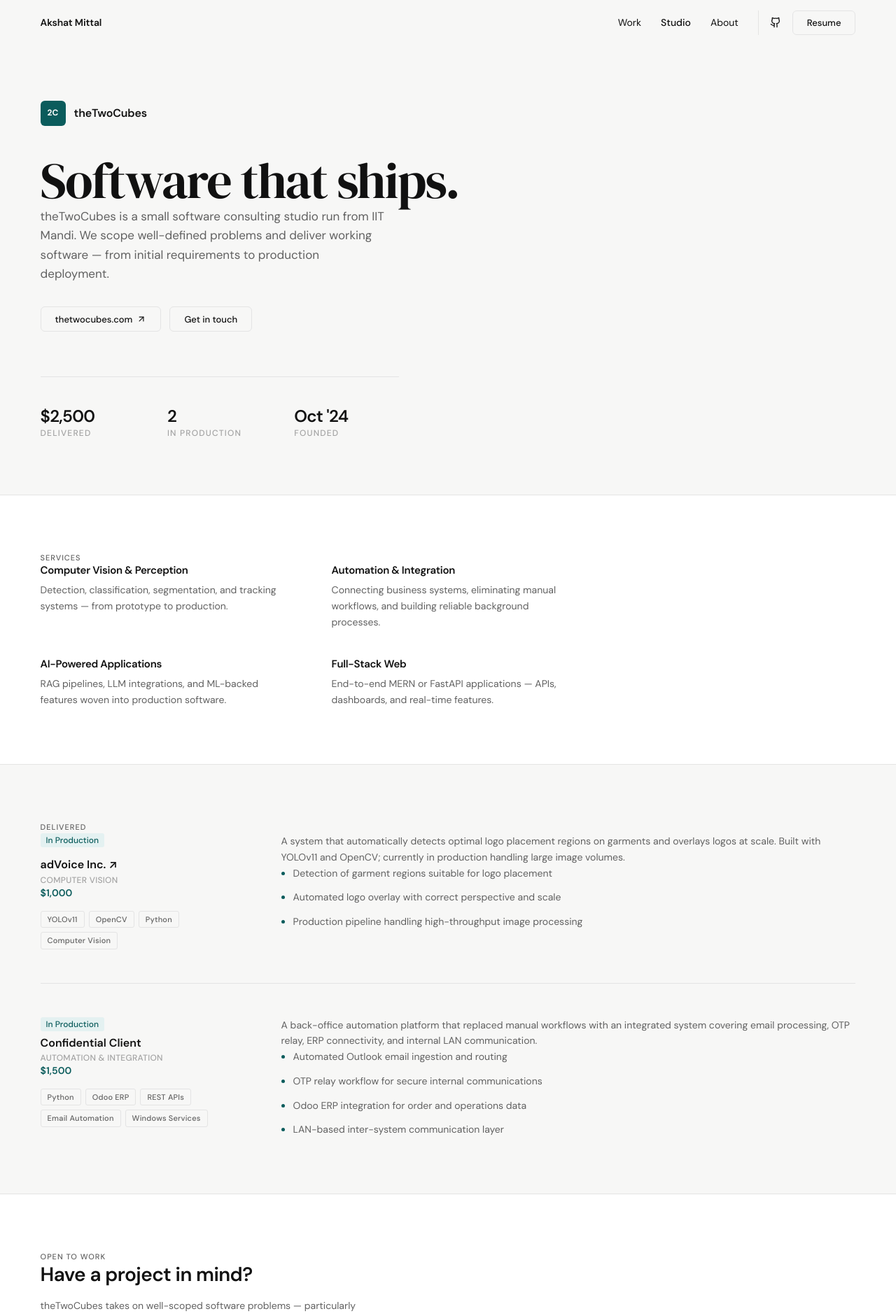
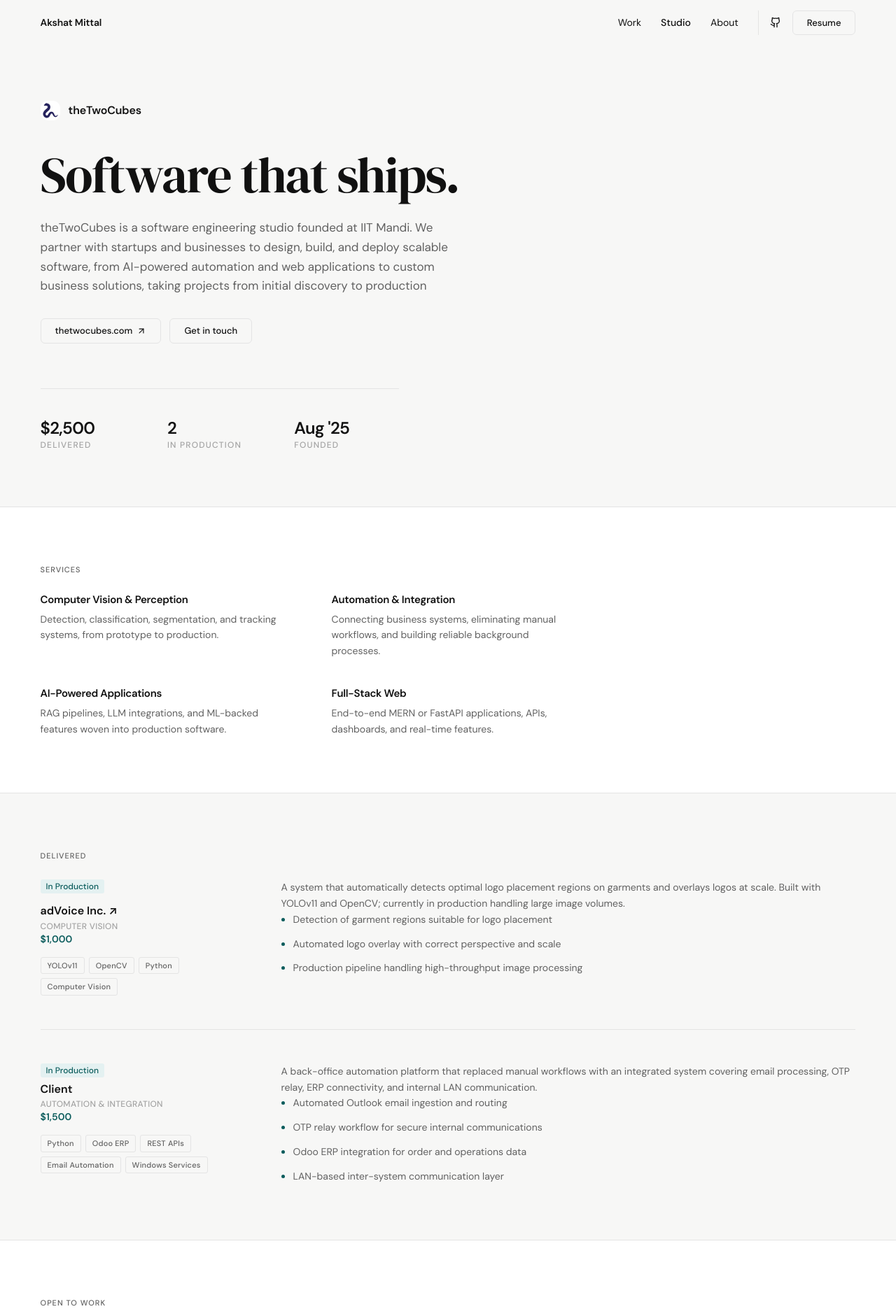
Before and after one commit to akshatidk29/MyPortfolio, a React (Vite) app: page /studio in a window 1280 px wide. Shown: the top 1881 px of the page at 70% size. Built offline with nearby package versions, Linux system fonts and the light colour scheme.

Commit message:
fixed routing issues and added the logo for theTwoCubes

```diff
--- a/index.html
+++ b/index.html
@@ -3,7 +3,7 @@
   <head>
     <meta charset="UTF-8" />
     <meta name="viewport" content="width=device-width, initial-scale=1.0" />
-    <meta name="description" content="Akshat Mittal — CSE student at IIT Mandi. AI systems, robotics, and production software. Founder at theTwoCubes." />
+    <meta name="description" content="Akshat Mittal, CSE student at IIT Mandi. AI systems, robotics, and production software. Founder at theTwoCubes." />
     <meta property="og:title" content="Akshat Mittal" />
     <meta property="og:description" content="CSE @ IIT Mandi. AI systems, robotics, production software. Founder at theTwoCubes." />
     <meta property="og:type" content="website" />
--- a/src/Pages/About.jsx
+++ b/src/Pages/About.jsx
@@ -6,13 +6,13 @@
     period: "Oct 2024 – Present",
     points: [
       "Founded and lead a software consulting studio, delivering production software while managing end-to-end product development, deployment, and client communication.",
-      "Delivered a computer vision system using YOLOv11 and OpenCV — automatically detects optimal logo placement on garments; in production handling large image volumes.",
-      "Delivered a back-office automation platform integrating Outlook email processing, OTP relay workflows, Odoo ERP, and LAN communication — reducing manual intervention significantly.",
+      "Delivered a computer vision system using YOLOv11 and OpenCV, automatically detects optimal logo placement on garments; in production handling large image volumes.",
+      "Delivered a back-office automation platform integrating Outlook email processing, OTP relay workflows, Odoo ERP, and LAN communication, reducing manual intervention significantly.",
     ],
   },
   {
     title: "Inter IIT Tech Meet 14.0",
-    org: "Algorithmic Trading — Ebullient Securities",
+    org: "Algorithmic Trading, Ebullient Securities",
     orgHref: null,
     period: "December 2025",
     points: [
@@ -82,7 +82,7 @@
       <section className="section-white py-20 border-t border-[color:var(--line)]">
         <div className="container">
           <p className="eyebrow mb-10">Experience</p>
-
+          <br/>
           <div className="space-y-12">
             {experience.map((item, i) => (
               <div
@@ -200,7 +200,7 @@
       <section className="section-dark py-20">
         <div className="container">
           <p className="eyebrow-light mb-10">Recognition</p>
-
+          <br/>
           <div className="grid md:grid-cols-2 gap-12 md:gap-20">
             {/* Competitions */}
             <div>
--- a/src/Pages/Home.jsx
+++ b/src/Pages/Home.jsx
@@ -8,7 +8,7 @@
 export default function Home() {
   return (
     <main>
-      {/* ── Hero ──────────────────────────────────────────────────────────── */}
+      {/*  Hero  */}
       <section className="min-h-screen flex flex-col justify-center pt-24 pb-20">
         <div className="container">
           <div className="grid lg:grid-cols-[1fr_auto] items-center gap-12">
@@ -21,7 +21,7 @@
               >
                 Akshat Mittal
               </h1>
-
+              <br />
               <p
                 className="mt-6 text-[color:var(--ink-muted)] leading-relaxed"
                 style={{ fontSize: "1.0625rem", maxWidth: "620px" }}
@@ -58,7 +58,7 @@
         </div>
       </section>
 
-      {/* ── Selected Work ─────────────────────────────────────────────────── */}
+      {/*  Selected Work  */}
       <section className="section-white border-t border-[color:var(--line)] py-20">
         <div className="container">
           <div className="flex items-end justify-between mb-12">
--- a/src/Pages/Studio.jsx
+++ b/src/Pages/Studio.jsx
@@ -19,7 +19,7 @@
   },
   {
     id: 2,
-    client: "Confidential Client",
+    client: "Client",
     clientHref: null,
     type: "Automation & Integration",
     status: "In Production",
@@ -39,7 +39,7 @@
 const services = [
   {
     title: "Computer Vision & Perception",
-    desc: "Detection, classification, segmentation, and tracking systems — from prototype to production.",
+    desc: "Detection, classification, segmentation, and tracking systems, from prototype to production.",
   },
   {
     title: "Automation & Integration",
@@ -51,31 +51,25 @@
   },
   {
     title: "Full-Stack Web",
-    desc: "End-to-end MERN or FastAPI applications — APIs, dashboards, and real-time features.",
+    desc: "End-to-end MERN or FastAPI applications, APIs, dashboards, and real-time features.",
   },
 ];
 
 export default function Studio() {
   return (
     <main>
-      {/* ── Studio Hero ──────────────────────────────────────────────────── */}
+      {/*  Studio Hero  */}
       <section className="pt-36 pb-20 border-b border-[color:var(--line)]">
         <div className="container">
           {/* Wordmark */}
           <div className="flex items-center gap-3 mb-10">
-            <div
-              className="flex items-center justify-center flex-shrink-0"
-              style={{
-                width: 36,
-                height: 36,
-                background: "var(--accent)",
-                borderRadius: "var(--r-sm)",
-              }}
-            >
-              <span style={{ color: "#fff", fontSize: "0.75rem", fontWeight: 700, letterSpacing: "0.02em" }}>
-                2C
-              </span>
-            </div>
+            <img
+              src="/Logo.png"
+              alt="theTwoCubes"
+              width={28}
+              height={28}
+              style={{ objectFit: "contain" }}
+            />
             <span
               className="font-semibold text-[color:var(--ink)]"
               style={{ fontSize: "1rem", fontFamily: "var(--font-body)", letterSpacing: "-0.01em" }}
@@ -91,13 +85,14 @@
             >
               Software that ships.
             </h1>
+            <br />
             <p
               className="mt-6 text-[color:var(--ink-muted)] leading-relaxed"
-              style={{ fontSize: "1.0625rem", maxWidth: "500px" }}
+              style={{ fontSize: "1.0625rem", maxWidth: "620px" }}
             >
-              theTwoCubes is a small software consulting studio run from IIT Mandi.
-              We scope well-defined problems and deliver working software — from initial
-              requirements to production deployment.
+              theTwoCubes is a software engineering studio founded at IIT Mandi.
+              We partner with startups and businesses to design, build, and deploy scalable software, from AI-powered
+              automation and web applications to custom business solutions, taking projects from initial discovery to production
             </p>
             <div className="flex flex-wrap gap-3 mt-8">
               <a
@@ -134,7 +129,7 @@
             </div>
             <div>
               <p className="text-2xl font-semibold text-[color:var(--ink)]" style={{ letterSpacing: "-0.03em" }}>
-                Oct '24
+                Aug '25
               </p>
               <p className="text-xs text-[color:var(--ink-faint)] mt-1 uppercase tracking-widest font-medium">
                 Founded
@@ -144,11 +139,11 @@
         </div>
       </section>
 
-      {/* ── What we build ────────────────────────────────────────────────── */}
+      {/*  What we build  */}
       <section className="section-white py-20 border-b border-[color:var(--line)]">
         <div className="container">
           <p className="eyebrow mb-10">Services</p>
-
+          <br />
           <div className="grid sm:grid-cols-2 gap-x-16 gap-y-10 max-w-3xl">
             {services.map((s) => (
               <div key={s.title}>
@@ -165,18 +160,17 @@
         </div>
       </section>
 
-      {/* ── Delivered ────────────────────────────────────────────────────── */}
+      {/*  Delivered  */}
       <section className="py-20">
         <div className="container">
           <p className="eyebrow mb-10">Delivered</p>
-
+          <br />
           <div className="space-y-12">
             {deliveries.map((d, i) => (
               <div
                 key={d.id}
-                className={`grid md:grid-cols-[280px_1fr] gap-8 md:gap-16 ${
-                  i < deliveries.length - 1 ? "pb-12 border-b border-[color:var(--line)]" : ""
-                }`}
+                className={`grid md:grid-cols-[280px_1fr] gap-8 md:gap-16 ${i < deliveries.length - 1 ? "pb-12 border-b border-[color:var(--line)]" : ""
+                  }`}
               >
                 {/* Meta */}
                 <div>
@@ -243,10 +237,11 @@
         </div>
       </section>
 
-      {/* ── CTA ──────────────────────────────────────────────────────────── */}
+      {/*  CTA  */}
       <section className="section-white py-20 border-t border-[color:var(--line)]">
         <div className="container max-w-2xl">
           <p className="eyebrow mb-4">Open to Work</p>
+          <br />
           <h2
             className="text-[color:var(--ink)] mb-4"
             style={{ fontSize: "1.75rem" }}
@@ -254,10 +249,11 @@
             Have a project in mind?
           </h2>
           <p className="text-sm text-[color:var(--ink-muted)] leading-relaxed mb-8" style={{ maxWidth: "460px" }}>
-            theTwoCubes takes on well-scoped software problems — particularly in computer
+            theTwoCubes takes on well-scoped software problems, particularly in computer
             vision, automation, and AI-integrated applications. Reach out with a brief
             description and we'll set up a call.
           </p>
+          <br />
           <div className="flex flex-wrap gap-3">
             <a href="mailto:akshatmittal2024@gmail.com" className="btn btn-outline">
               akshatmittal2024@gmail.com
```
Also changed, not shown: src/Data/Projects.json (+8 -8 lines), src/Pages/Work.jsx (+4 -4 lines), public/Logo.png (added).
